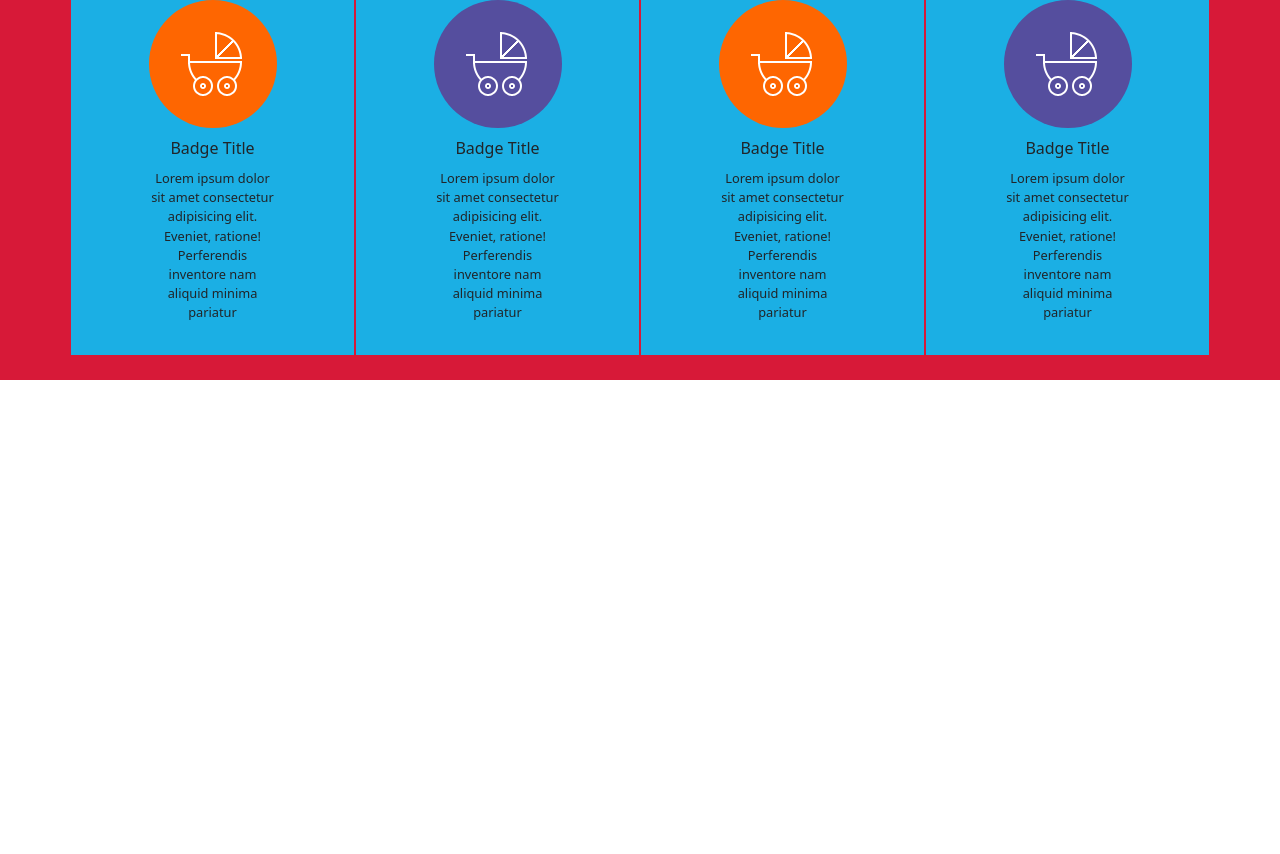
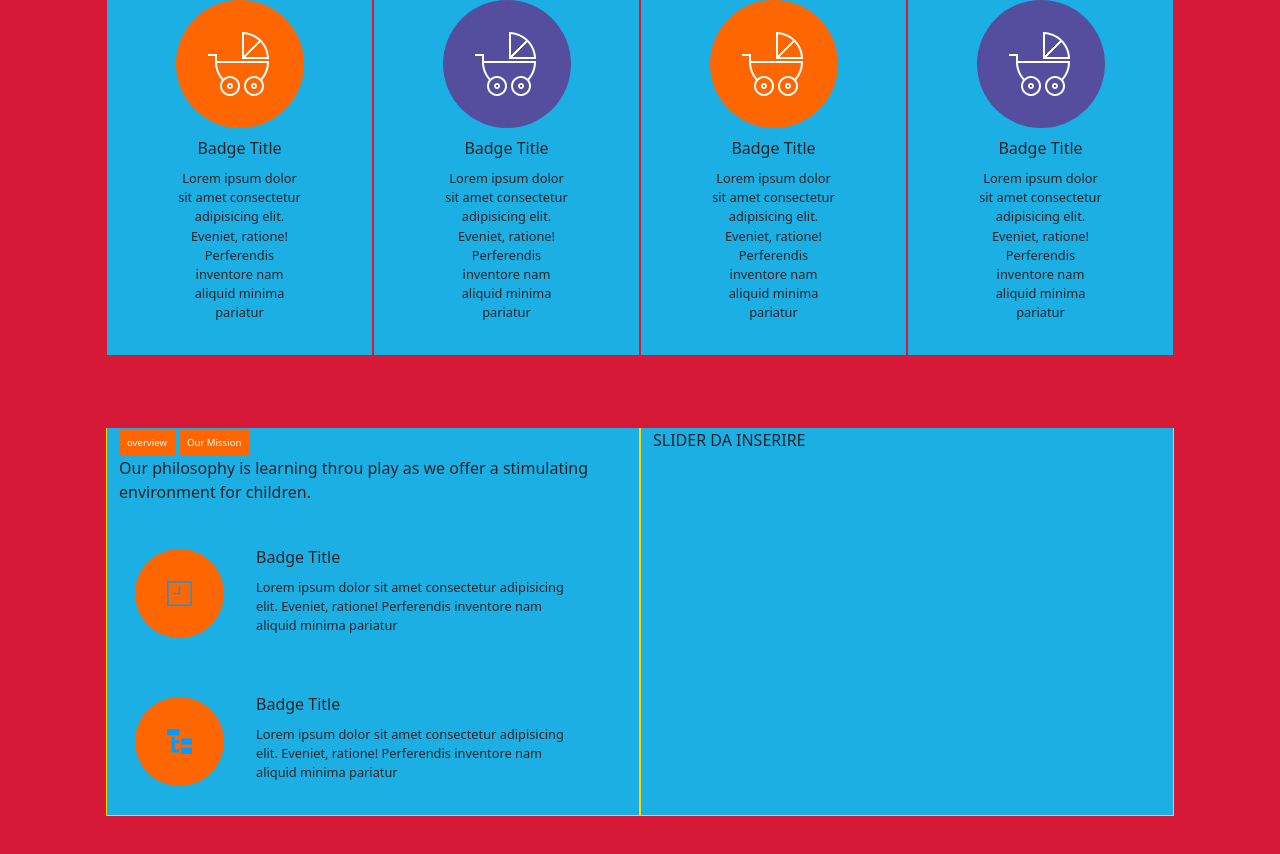
Before and after one commit to EdoardoLai96/proj-html-vuejs, a Vue app: page / in a window 1280 px wide. Shown: the part 560-1414 px from the top of the page. Before the commit the page ends 940 px from the top, so only its background shows below. Built offline with nearby package versions, Linux system fonts and the light colour scheme.

Commit message:
layout overview

```diff
--- a/src/assets/style/general.scss
+++ b/src/assets/style/general.scss
@@ -41,7 +41,7 @@
 
     //FUNZIONA SOLO SE LA COLONNA HA DISPLAY FLEX E CENTER/
 
-  .badge-box{
+  .badge-box-hor{
     display: flex;
     flex-direction: column;
     font-size: 1rem;
@@ -65,6 +65,8 @@
           justify-content: center;
           align-items: center;
         }
+        .badge-text{
+
             .badge-title{
                 text-align: center;
                 font-size: 1rem;
@@ -75,3 +77,51 @@
                 text-align: center;
             }
         }
+    }
+
+
+    // DISPOSIZIONE ORIZZONTALE
+
+  .badge-box-ver{
+    display: flex;
+    align-items: center;
+    font-size: 1rem;
+    padding: 1rem;
+      .badge-icon-primary{
+          background-color: #fe6601;
+          text-align: center;
+          padding: 2rem ;
+          border-radius: 50%;
+          display: flex;
+          align-items: center;
+          height: min-content;
+          width: min-content;
+          img{
+              filter: invert(1);
+              height: 25px;
+          }
+        }
+        .badge-text{
+            padding:0 2rem;
+            .badge-title{
+                text-align: left;
+                font-size: 1rem;
+                margin: 0.7rem 0;
+            }
+            .badge-caption{
+                font-size: 0.8rem;
+                text-align: left;
+            }
+        }
+    }
+
+
+    //Box con titolo e caption dx e img float sx
+
+
+
+    //sizing//@at-root
+
+    .ms_w-min{
+        width: min-content;
+    }
--- a/src/components/MyOverview.vue
+++ b/src/components/MyOverview.vue
@@ -1,7 +1,51 @@
 <template>
-  <div>
+  <section id="overview" class="debug-container">
+      <div class="container px-5 py-5">
+        <div class="row debug-row">
+          <div class="col debug-col d-flex flex-column">
 
-  </div>
+            <div class="btn-box">
+            <button class="ms_btn_primary ms_w-min">
+              overview
+            </button>
+            <button class="ms_btn_primary ms_w-min text-nowrap mx-1">
+              Our Mission
+            </button>
+            </div>
+
+            <p>
+              Our philosophy is learning throu play as we offer a stimulating environment for children.
+            </p>
+
+
+            <div class="badge-box-ver">
+              <div class="badge-icon-primary">
+                <img src="../assets/images/clock.png" alt="">
+              </div>
+              <div class="badge-text">
+                <h4 class="badge-title">Badge Title</h4>
+                <p class="badge-caption">Lorem ipsum dolor sit amet consectetur adipisicing elit. Eveniet, ratione! Perferendis inventore nam aliquid minima pariatur </p>
+              </div>
+            </div>
+
+            <div class="badge-box-ver">
+              <div class="badge-icon-primary">
+                <img src="../assets/images/category.png" alt="">
+              </div>
+              <div class="badge-text">
+                <h4 class="badge-title">Badge Title</h4>
+                <p class="badge-caption">Lorem ipsum dolor sit amet consectetur adipisicing elit. Eveniet, ratione! Perferendis inventore nam aliquid minima pariatur </p>
+              </div>
+            </div>
+
+
+          </div>
+          <div class="col debug-col">
+              SLIDER DA INSERIRE
+          </div>
+        </div>
+      </div>
+  </section>
 </template>
 
 <script>
--- a/src/components/MyWelcome.vue
+++ b/src/components/MyWelcome.vue
@@ -1,6 +1,6 @@
 <template>
   <section id="welcome" class="debug-container">
-      <div class="container py-4">
+      <div class="container py-4 px-5">
         <div class="row">
           <div class="col debug-col text-center">
             <h2>Welcome to Fable</h2>
@@ -10,43 +10,52 @@
           </div>
         </div>
         <div class="row">
+
           <div class="col debug-col d-flex justify-content-center">
-            <div class="badge-box">
+            <div class="badge-box-hor">
               <div class="badge-icon-primary">
                 <img src="../assets/images/stroller_alt.png" alt="">
               </div>
+              <div class="badge-text">
                 <h4 class="badge-title">Badge Title</h4>
                 <p class="badge-caption">Lorem ipsum dolor sit amet consectetur adipisicing elit. Eveniet, ratione! Perferendis inventore nam aliquid minima pariatur </p>
               </div>
             </div>
+          </div>
 
           <div class="col debug-col d-flex justify-content-center">
-            <div class="badge-box">
+            <div class="badge-box-hor">
               <div class="badge-icon-secondary">
                 <img src="../assets/images/stroller_alt.png" alt="">
               </div>
+              <div class="badge-text">
                 <h4 class="badge-title">Badge Title</h4>
                 <p class="badge-caption">Lorem ipsum dolor sit amet consectetur adipisicing elit. Eveniet, ratione! Perferendis inventore nam aliquid minima pariatur </p>
               </div>
             </div>
+          </div>
 
           <div class="col debug-col d-flex justify-content-center">
-            <div class="badge-box">
+            <div class="badge-box-hor">
               <div class="badge-icon-primary">
                 <img src="../assets/images/stroller_alt.png" alt="">
               </div>
+              <div class="badge-text">
                 <h4 class="badge-title">Badge Title</h4>
                 <p class="badge-caption">Lorem ipsum dolor sit amet consectetur adipisicing elit. Eveniet, ratione! Perferendis inventore nam aliquid minima pariatur </p>
               </div>
             </div>
+          </div>
 
           <div class="col debug-col d-flex justify-content-center">
-            <div class="badge-box">
+            <div class="badge-box-hor">
               <div class="badge-icon-secondary">
                 <img src="../assets/images/stroller_alt.png" alt="">
               </div>
+              <div class="badge-text">
                 <h4 class="badge-title">Badge Title</h4>
                 <p class="badge-caption">Lorem ipsum dolor sit amet consectetur adipisicing elit. Eveniet, ratione! Perferendis inventore nam aliquid minima pariatur </p>
+              </div>
             </div>
           </div>
 
```
Lines whose indentation alone changed are shown as unchanged.
